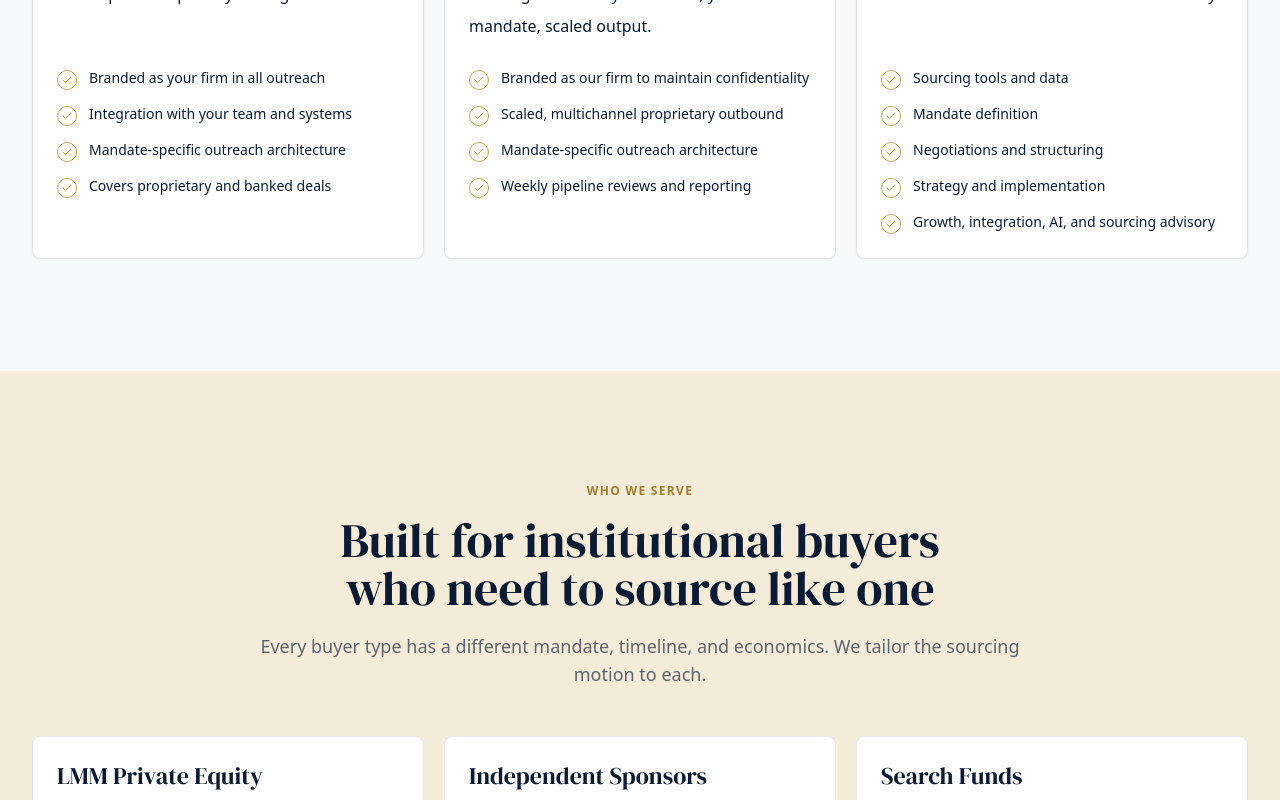
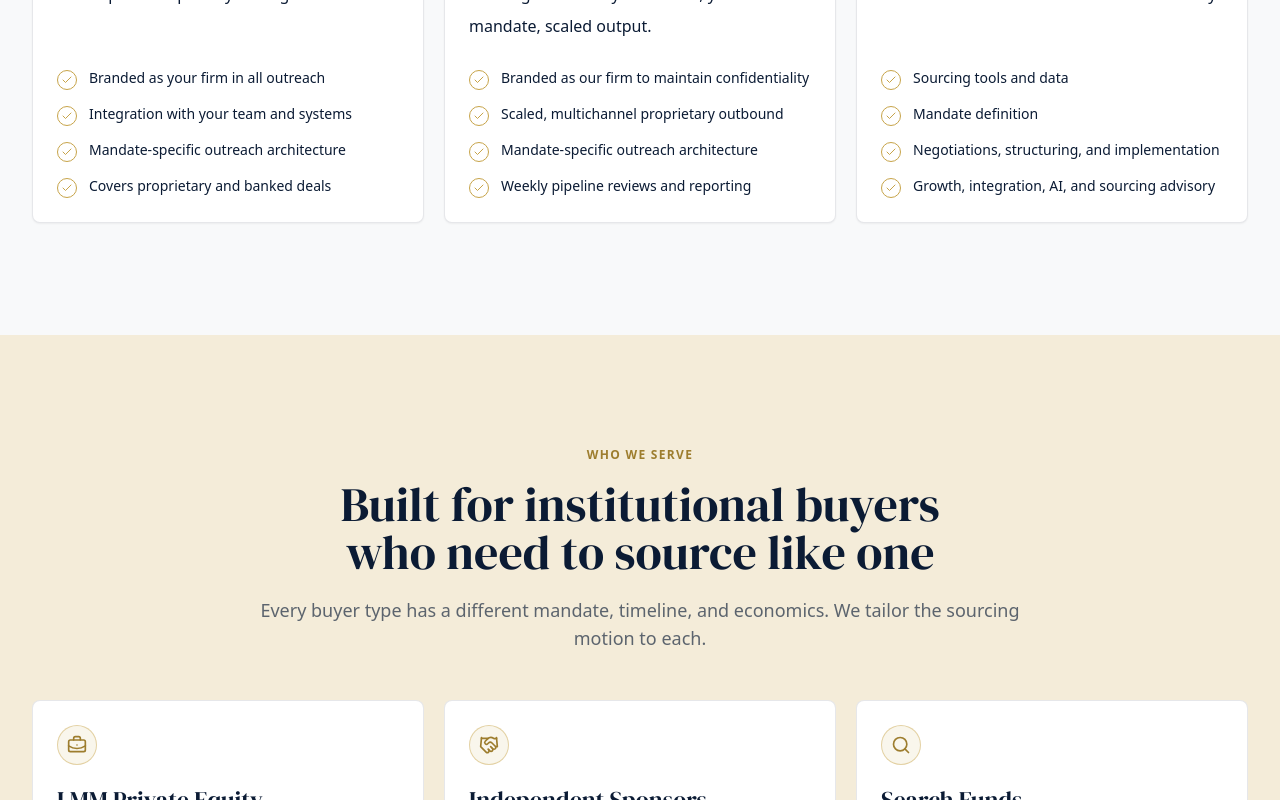
Before and after one commit to acg-data/outsearched2, a React (Vite) app: page / in a window 1280 px wide. Shown: the part 3400-4200 px from the top of the page. Built offline with nearby package versions, Linux system fonts and the light colour scheme; a web font is replaced by a local one.

Commit message:
Add buyer card icons

```diff
--- a/src/components/Blocks.tsx
+++ b/src/components/Blocks.tsx
@@ -1,5 +1,18 @@
 import { Link } from "react-router";
-import { ArrowRight, Check, ExternalLink, MapPin } from "lucide-react";
+import {
+  ArrowRight,
+  BriefcaseBusiness,
+  Building2,
+  Check,
+  ExternalLink,
+  Handshake,
+  Landmark,
+  MapPin,
+  Search,
+  Store,
+  UserRound,
+  type LucideIcon,
+} from "lucide-react";
 import { BOOKING_HASH, BOOKING_URL, VIMEO_URL } from "@/lib/constants";
 import { cn } from "@/lib/utils";
 import { Button } from "@/components/Button";
@@ -190,6 +203,25 @@ function FormattedTitle({ title }: { title: string }) {
   return <>{title}</>;
 }
 
+export function BuyerIcon({ title, className }: { title: string; className?: string }) {
+  const iconMap: Record<string, LucideIcon> = {
+    "LMM Private Equity": BriefcaseBusiness,
+    "Independent Sponsors": Handshake,
+    "Search Funds": Search,
+    "Family Offices": Landmark,
+    "Corporate Development": Building2,
+    "Current Business Owners": Store,
+    "Individual Buyers": UserRound,
+  };
+  const Icon = iconMap[title] ?? BriefcaseBusiness;
+
+  return (
+    <span className={cn("grid size-10 place-items-center rounded-full border border-gold/45 bg-gold/10 text-goldDark", className)}>
+      <Icon className="size-5" aria-hidden="true" />
+    </span>
+  );
+}
+
 export function StatsGrid({ stats, light = false }: { stats: Stat[]; light?: boolean }) {
   return (
     <div className="grid gap-4 sm:grid-cols-3">
@@ -248,7 +280,8 @@ export function LinkCardGrid({ cards }: { cards: ContentCard[] }) {
           to={card.label ?? "/"}
           className="group rounded-lg border border-navy/10 bg-white p-6 transition hover:-translate-y-1 hover:border-gold/60 hover:shadow-lg"
         >
-          <h3 className="font-heading text-2xl leading-tight text-navy">
+          <BuyerIcon title={card.title} />
+          <h3 className="mt-5 font-heading text-2xl leading-tight text-navy">
             <FormattedTitle title={card.title} />
           </h3>
           <p className="mt-4 text-sm leading-7 text-navy/62">{card.body}</p>
--- a/src/pages/Home.tsx
+++ b/src/pages/Home.tsx
@@ -6,6 +6,7 @@ import {
   Section,
   SectionHeading,
   StatsGrid,
+  BuyerIcon,
 } from "@/components/Blocks";
 import { Check } from "lucide-react";
 import { usePageMeta } from "@/hooks/usePageMeta";
@@ -70,8 +71,7 @@ const engagementModels = [
     bullets: [
       "Sourcing tools and data",
       "Mandate definition",
-      "Negotiations and structuring",
-      "Strategy and implementation",
+      "Negotiations, structuring, and implementation",
       "Growth, integration, AI, and sourcing advisory",
     ],
   },
@@ -165,7 +165,8 @@ export default function HomePage() {
         <div className="grid gap-5 md:grid-cols-3">
           {buyerHubCards.slice(0, 6).map(({ title, body }) => (
             <article key={title} className="rounded-lg border border-navy/10 bg-white p-6">
-              <h3 className="font-heading text-2xl leading-tight text-navy">{title}</h3>
+              <BuyerIcon title={title} />
+              <h3 className="mt-5 font-heading text-2xl leading-tight text-navy">{title}</h3>
               <p className="mt-4 text-sm leading-7 text-navy/62 md:text-base">{body}</p>
             </article>
           ))}
```
